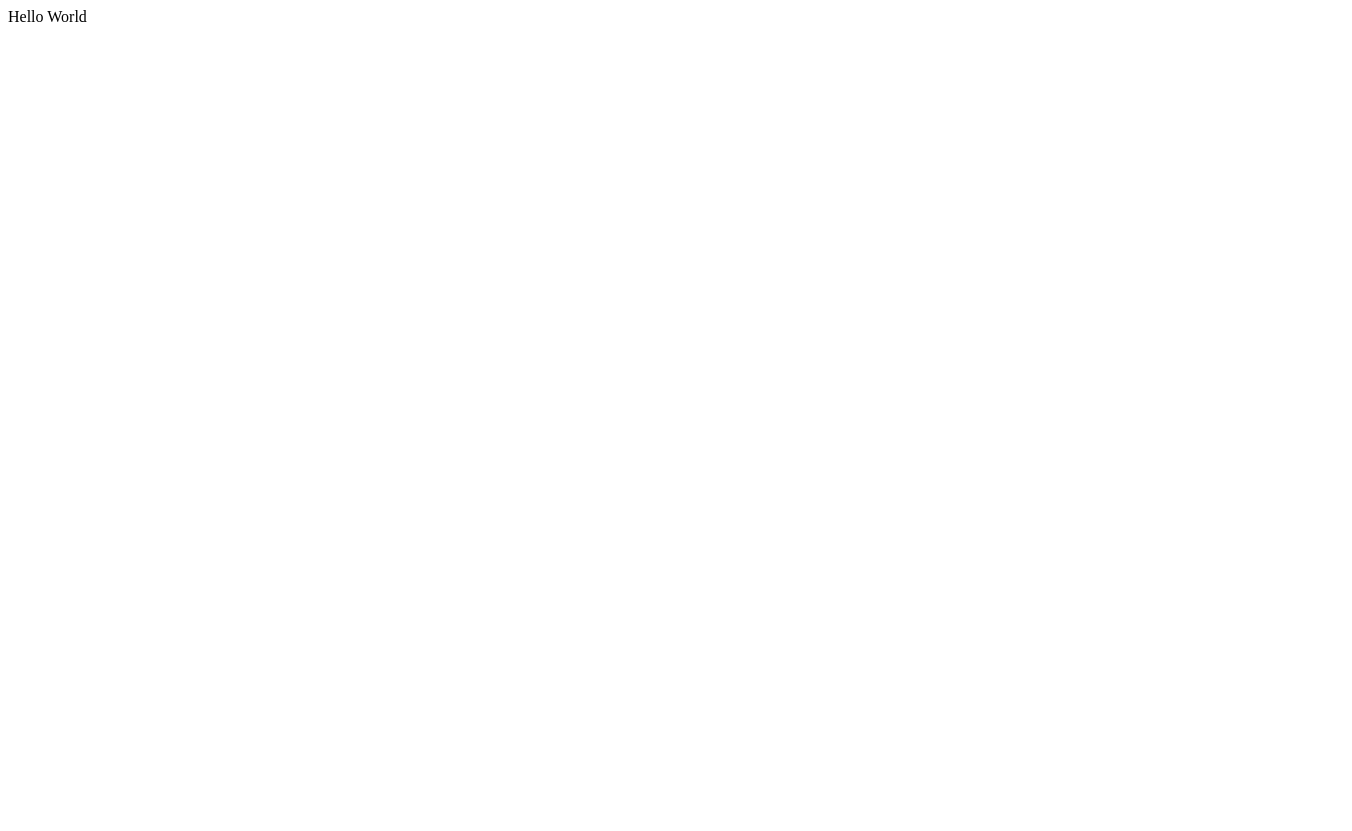
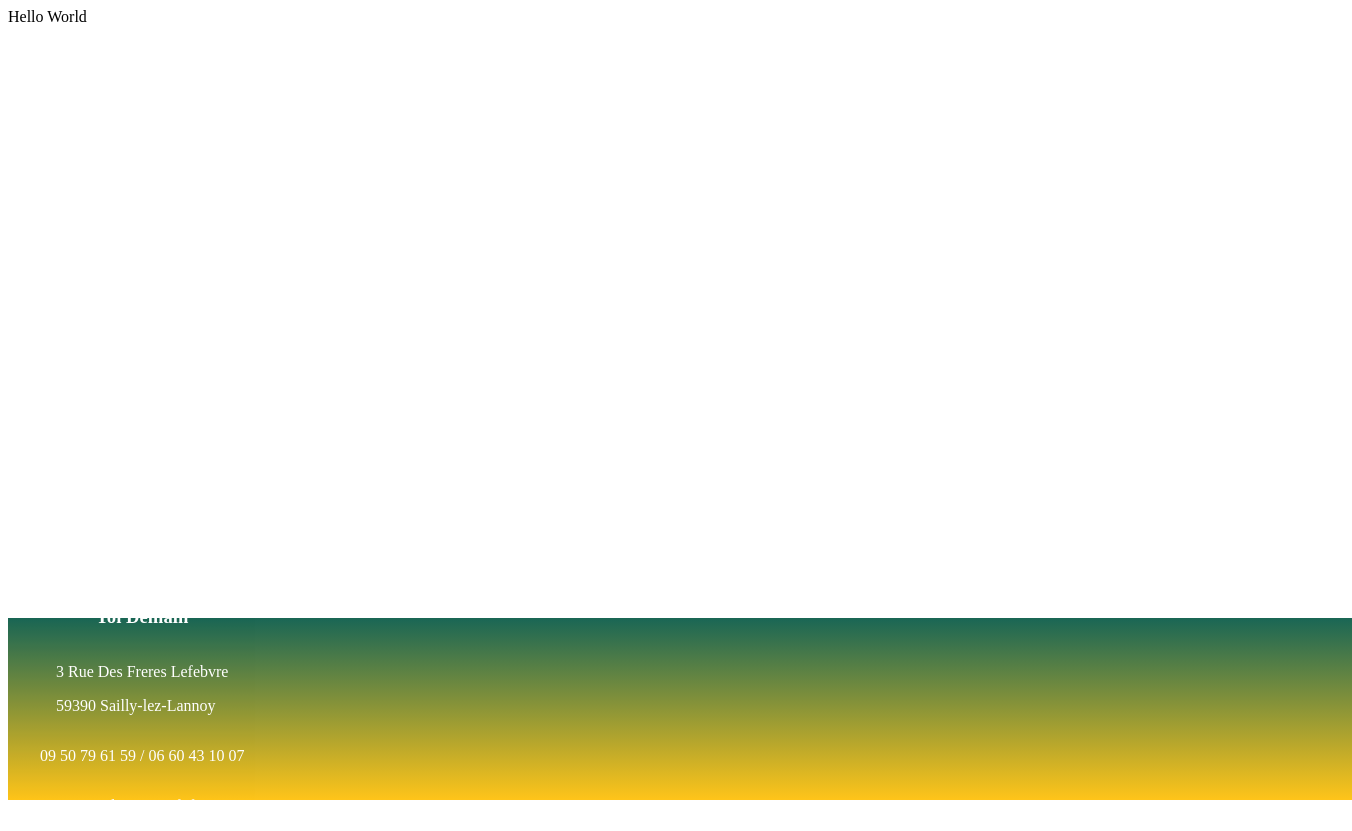
Before and after one commit to WildCodeSchool/lille-0920-js-p3-toidemain, a React (Create React App) app: page / in a window 1280 px wide. Shown: the whole page, 1352 px wide, since content can reach past the window. Before the commit the page ends 800 px from the top, so only its background shows below. Built offline with nearby package versions, Linux system fonts and the light colour scheme.

Commit message:
create container

```diff
--- a/package.json
+++ b/package.json
@@ -9,6 +9,7 @@
     "react": "^17.0.1",
     "react-dom": "^17.0.1",
     "react-scripts": "4.0.1",
+    "styled-components": "^5.2.1",
     "web-vitals": "^0.2.4"
   },
   "scripts": {
--- a/src/App.js
+++ b/src/App.js
@@ -1,7 +1,13 @@
-export default function App() {
+import React from "react";
+import Footer from "./components/footer/Footer";
+
+function App() {
   return (
     <div>
       Hello World
+      <Footer />
     </div>
   );
 }
+
+export default App;
--- /dev/null
+++ b/src/components/footer/Footer.jsx
@@ -0,0 +1,21 @@
+import React from "react";
+import { FooterContainer, Info, Adress } from "./footer.style";
+
+const Footer = () => {
+  return (
+    <FooterContainer>
+      <Info>
+        <h3>Toi Demain</h3>
+        <Adress>
+          <p>3 Rue Des Freres Lefebvre </p>
+          <p>59390 Sailly-lez-Lannoy</p>
+        </Adress>
+
+        <p>09 50 79 61 59 / 06 60 43 10 07</p>
+        <p className="fas fa-envelope-open">toi-demain@sfr.fr</p>
+      </Info>
+    </FooterContainer>
+  );
+};
+
+export default Footer;
--- /dev/null
+++ b/src/components/footer/footer.style.js
@@ -0,0 +1,24 @@
+import styled from "styled-components";
+
+export const FooterContainer = styled.div`
+  position: absolute;
+  bottom: 0;
+  display: flex;
+  justify-content: space-between;
+  align-items: center;
+  padding: 0.7rem 2rem;
+  width: 100%;
+  min-height: 10vh;
+  max-height: 20vh;
+  opacity: 0.9;
+  margin-top: 1rem;
+  background: linear-gradient(#005542, #ffbe00);
+`;
+export const Info = styled.div`
+  color: white;
+  display: flex;
+  justify-content: center;
+  align-items: center;
+  flex-direction: column;
+`;
+export const Adress = styled.div``;
```
Also changed, not shown: 2 other files (tests, documents, lock files or other folders).
